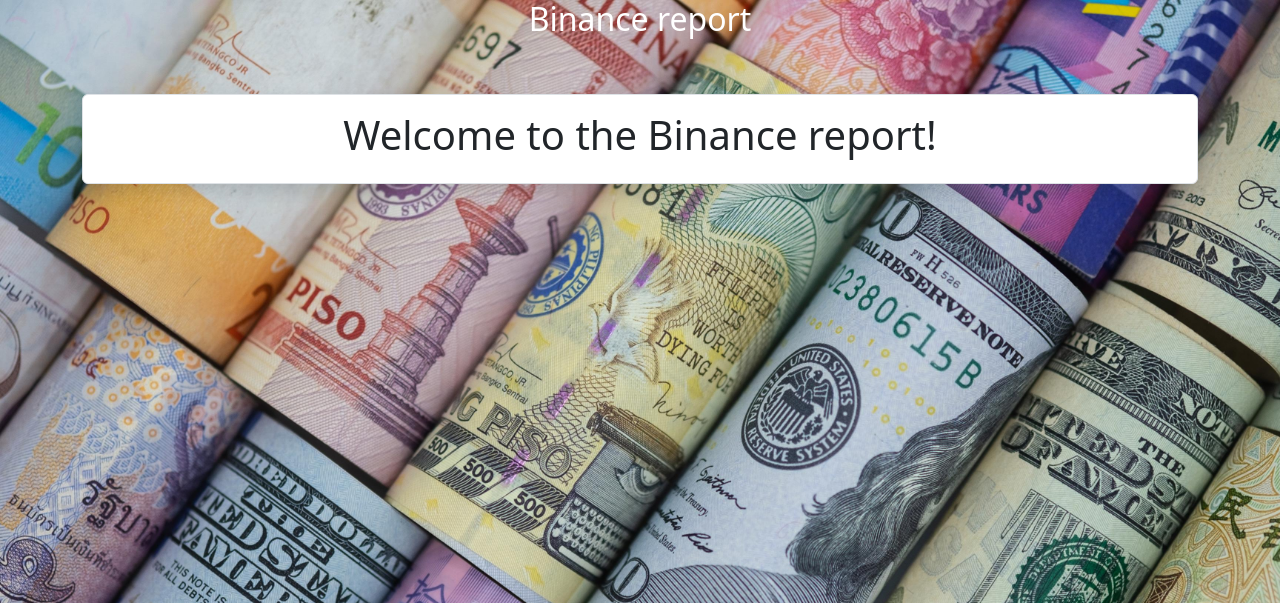
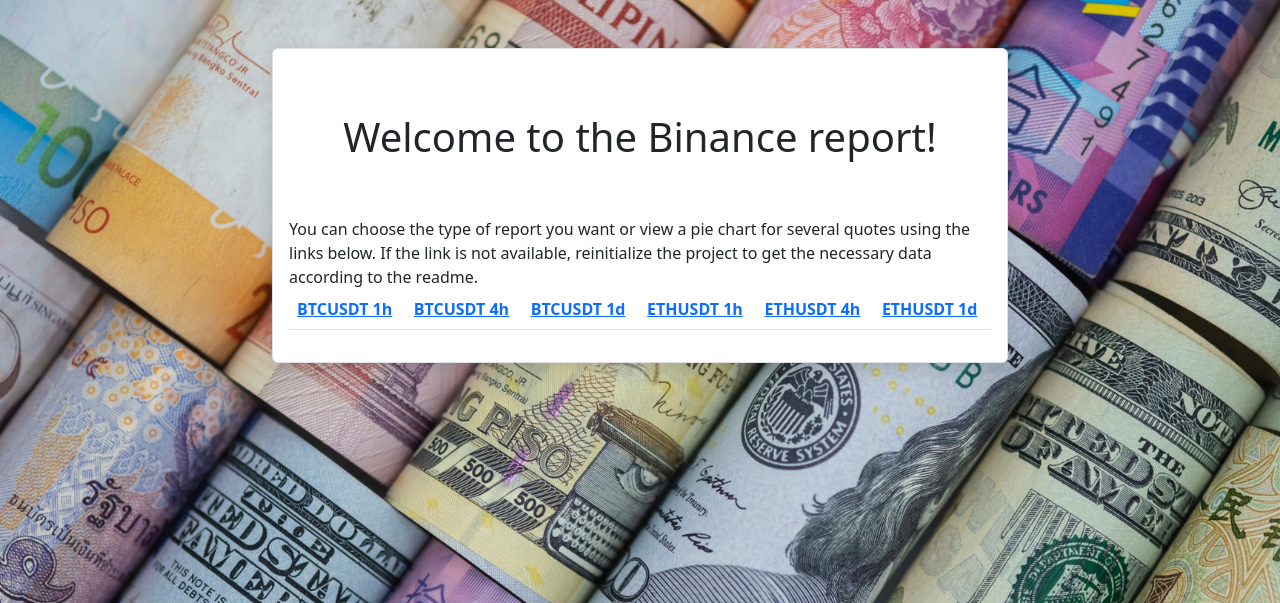
Before and after one commit to Shtierlitz/Flask-Binance-Report-Diagramm, a Flask app: page / in a window 1280 px wide. Shown: the top 603 px of the page. Run offline with Flask 3, Linux system fonts and the light colour scheme; lists and menus that the app fills with data are empty; parts of the project's set-up code (start-up, migrations or seed data) failed here and were passed over; some libraries are stand-ins or nearby versions.

Commit message:
Added some visuals. Made a universal template with links.

```diff
--- a/project/templates/base.html
+++ b/project/templates/base.html
@@ -10,9 +10,6 @@
 </head>
 <body class="body-image">
 
-{% block mainmenu %}
-<h2 style="text-align: center; color: white">{{title}}</h2>
-{% endblock %}
 
 {% block content %}
 
--- a/project/templates/index.html
+++ b/project/templates/index.html
@@ -1,24 +1,42 @@
 {#project/templataes/index.html#}
 
 {% extends 'base.html' %}
-{% block mainmenu %}
-    <h2 style="text-align: center; color: white">{{ title }}</h2>
-{% endblock %}
+
 
 {% block content %}
     <div class="container mb-5">
         <div class="row">
-            <div class="col-lg-13 mx-auto my-5">
+            <div class="col-lg-8 mx-auto my-5">
                 <div class="card shadow border">
                     <div class="card-body d-flex flex-column">
-                        <div class="text-center">
+                        <div class="text-center my-5">
                             <h1>Welcome to the Binance report!</h1>
                         </div>
-                        <div id="chart"></div>
-                        <script>
-                            var graphs = {{ graphJSON | safe }};
-                            Plotly.plot('chart', graphs, {});
-                        </script>
+                        <div class="">
+                            You can choose the type of report you want or view a pie chart for several quotes using the
+                            links below.
+                            If the link is not available, reinitialize the project to get the necessary data according
+                            to
+                            the readme.
+                        </div>
+                        <div class="table-responsive">
+                            <table class="table" style="border-collapse:collapse;">
+                                <tr>
+                                    <th><a href="{{ url_for('diagrams.candlestick_diagram', file_name='BTCUSDT_1h') }}">BTCUSDT
+                                        1h</a></th>
+                                    <th><a href="{{ url_for('diagrams.candlestick_diagram', file_name='BTCUSDT_4h') }}">BTCUSDT
+                                        4h</a></th>
+                                    <th><a href="{{ url_for('diagrams.candlestick_diagram', file_name='BTCUSDT_1d') }}">BTCUSDT
+                                        1d</a></th>
+                                    <th><a href="{{ url_for('diagrams.candlestick_diagram', file_name='ETHUSDT_1h') }}">ETHUSDT
+                                        1h</a></th>
+                                    <th><a href="{{ url_for('diagrams.candlestick_diagram', file_name='ETHUSDT_4h') }}">ETHUSDT
+                                        4h</a></th>
+                                    <th><a href="{{ url_for('diagrams.candlestick_diagram', file_name='ETHUSDT_1d') }}">ETHUSDT
+                                        1d</a></th>
+                                </tr>
+                            </table>
+                        </div>
                     </div>
                 </div>
             </div>
--- a/project/views.py
+++ b/project/views.py
@@ -1,22 +1,32 @@
 # project/views.py
+import os
 
 from flask import render_template, request, Blueprint, abort
 import plotly
 import json
 
-from .utils import fig
+from .utils import create_graph
 
-report_bp = Blueprint('drivers', __name__)
+report_bp = Blueprint('diagrams', __name__)
 error_bp = Blueprint('errors', __name__)
+
+
+
+@report_bp.route('/btc_usdt/<string:file_name>/')
+def candlestick_diagram(file_name):
+    base_dir = os.path.dirname(os.path.abspath(__file__))
+    file_path = os.path.join(base_dir, 'data', f'{file_name}.csv')
+    if not os.path.exists(file_path):
+        abort(404)
+    fig = create_graph(file_path)
+
+    graph_json = json.dumps(fig, cls=plotly.utils.PlotlyJSONEncoder)
+    return render_template('candlestick.html', title="Diagram", graphJSON=graph_json)
 
 
 @report_bp.route('/')
 def start_page():
-
-
-    graph_json = json.dumps(fig, cls=plotly.utils.PlotlyJSONEncoder)
-    return render_template('index.html', title="Binance report", graphJSON=graph_json)
-
+    return render_template('index.html', title="Binance report")
 
 @error_bp.app_errorhandler(404)
 def handle_404(err):
```
Also changed, not shown: project/templates/candlestick.html (added, +25 -0 lines), project/utils.py (+9 -10 lines).
